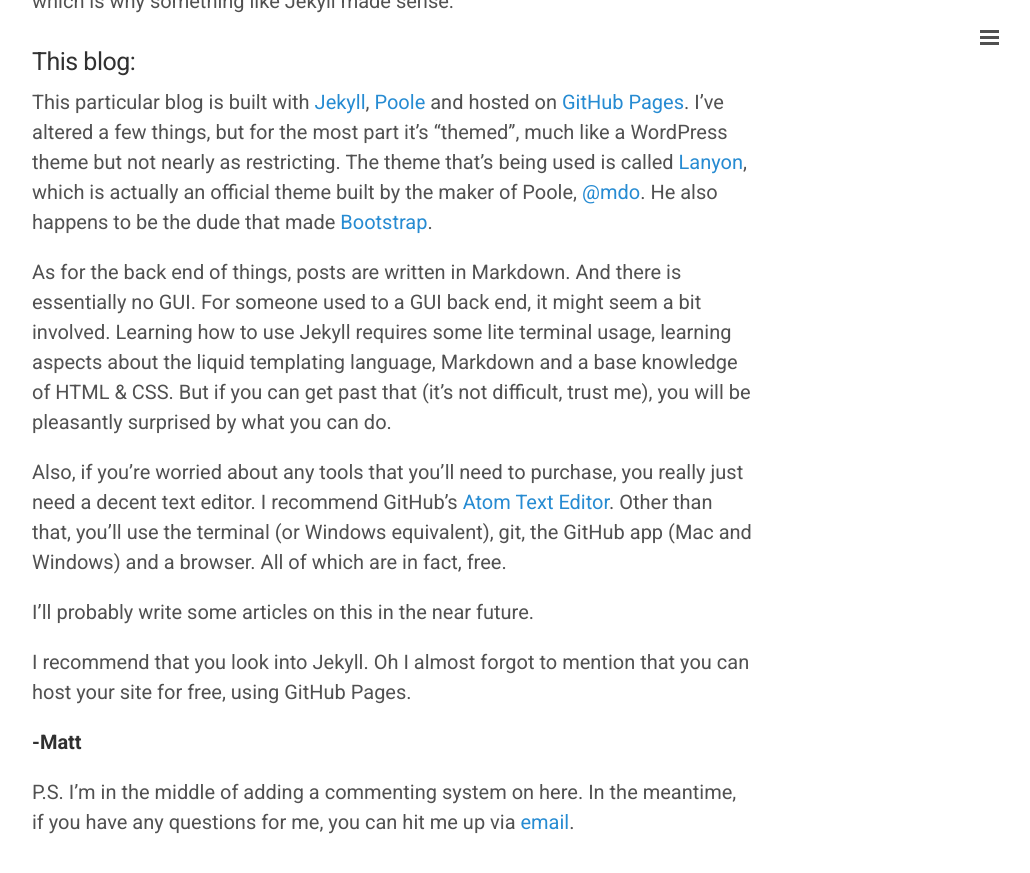
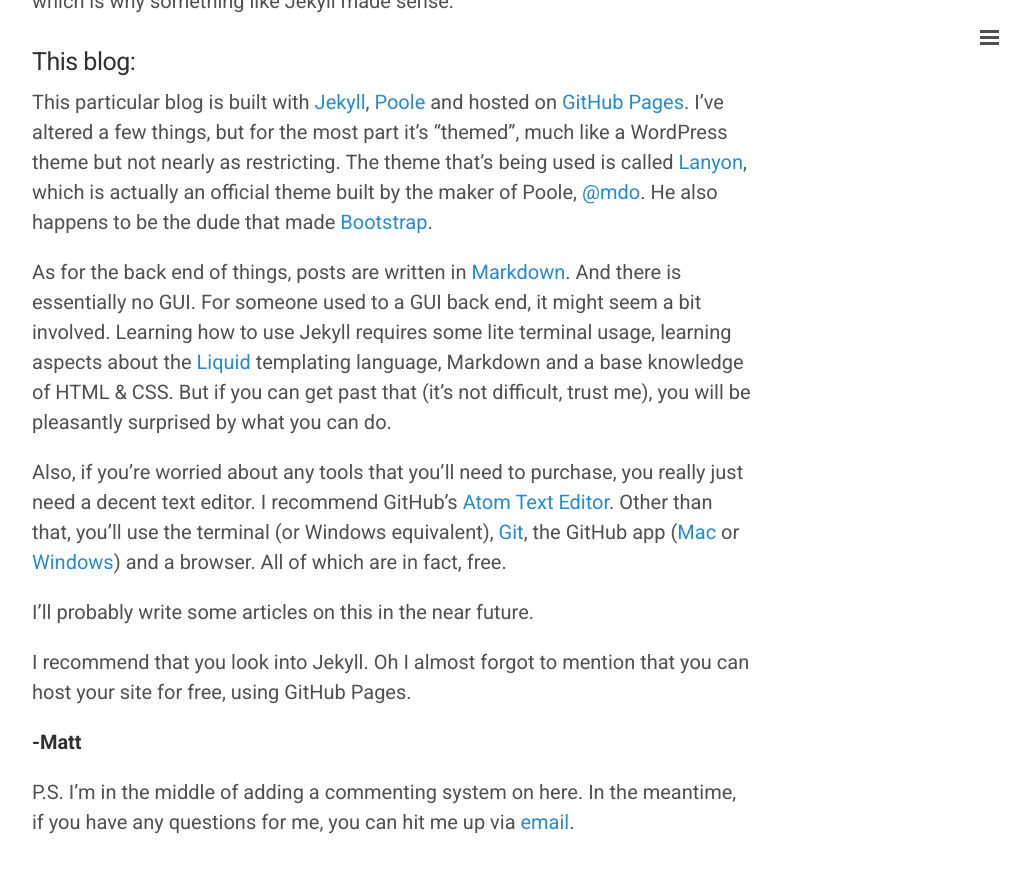
Before and after one commit to mattlovaglio/mattlovaglio.github.io, a Jekyll site: the page built from _posts/2015-03-27-moving-from-wordpress.md, in a window 1280 px wide and 900 px high, scrolled down 835 px. Shown: the top 873 px of the window, without its empty margins (248-1278 px from the left). Built offline with Jekyll 4.4.1, drawn with Linux system fonts in a browser that asks for light colours; Markdown is read by kramdown in place of the engine named in the settings.

Commit message:
Changes to first post
Small changes.

```diff
--- a/_posts/2015-03-27-moving-from-wordpress.md
+++ b/_posts/2015-03-27-moving-from-wordpress.md
@@ -22,9 +22,9 @@
 
 This particular blog is built with [Jekyll](http://jekyllrb.com), [Poole](http://getpoole.com) and hosted on [GitHub Pages](https://pages.github.com). I've altered a few things, but for the most part it's "themed", much like a WordPress theme but not nearly as restricting. The theme that's being used is called [Lanyon](https://github.com/poole/lanyon), which is actually an official theme built by the maker of Poole, [@mdo](http://markdotto.com). He also happens to be the dude that made [Bootstrap](http://getbootstrap.com).
 
-As for the back end of things, posts are written in Markdown. And there is essentially no GUI. For someone used to a GUI back end, it might seem a bit involved. Learning how to use Jekyll requires some lite terminal usage, learning aspects about the liquid templating language, Markdown and a base knowledge of HTML & CSS. But if you can get past that (it's not difficult, trust me), you will be pleasantly surprised by what you can do.
+As for the back end of things, posts are written in [Markdown](http://daringfireball.net/projects/markdown/syntax). And there is essentially no GUI. For someone used to a GUI back end, it might seem a bit involved. Learning how to use Jekyll requires some lite terminal usage, learning aspects about the [Liquid](https://github.com/Shopify/liquid) templating language, Markdown and a base knowledge of HTML & CSS. But if you can get past that (it's not difficult, trust me), you will be pleasantly surprised by what you can do.
 
-Also, if you're worried about any tools that you'll need to purchase, you really just need a decent text editor. I recommend GitHub's [Atom Text Editor](https://atom.io). Other than that, you'll use the terminal (or Windows equivalent), git, the GitHub app (Mac and Windows) and a browser. All of which are in fact, free.
+Also, if you're worried about any tools that you'll need to purchase, you really just need a decent text editor. I recommend GitHub's [Atom Text Editor](https://atom.io). Other than that, you'll use the terminal (or Windows equivalent), [Git](http://git-scm.com), the GitHub app ([Mac](https://mac.github.com) or [Windows](https://windows.github.com)) and a browser. All of which are in fact, free.
 
 I'll probably write some articles on this in the near future.
 
```
